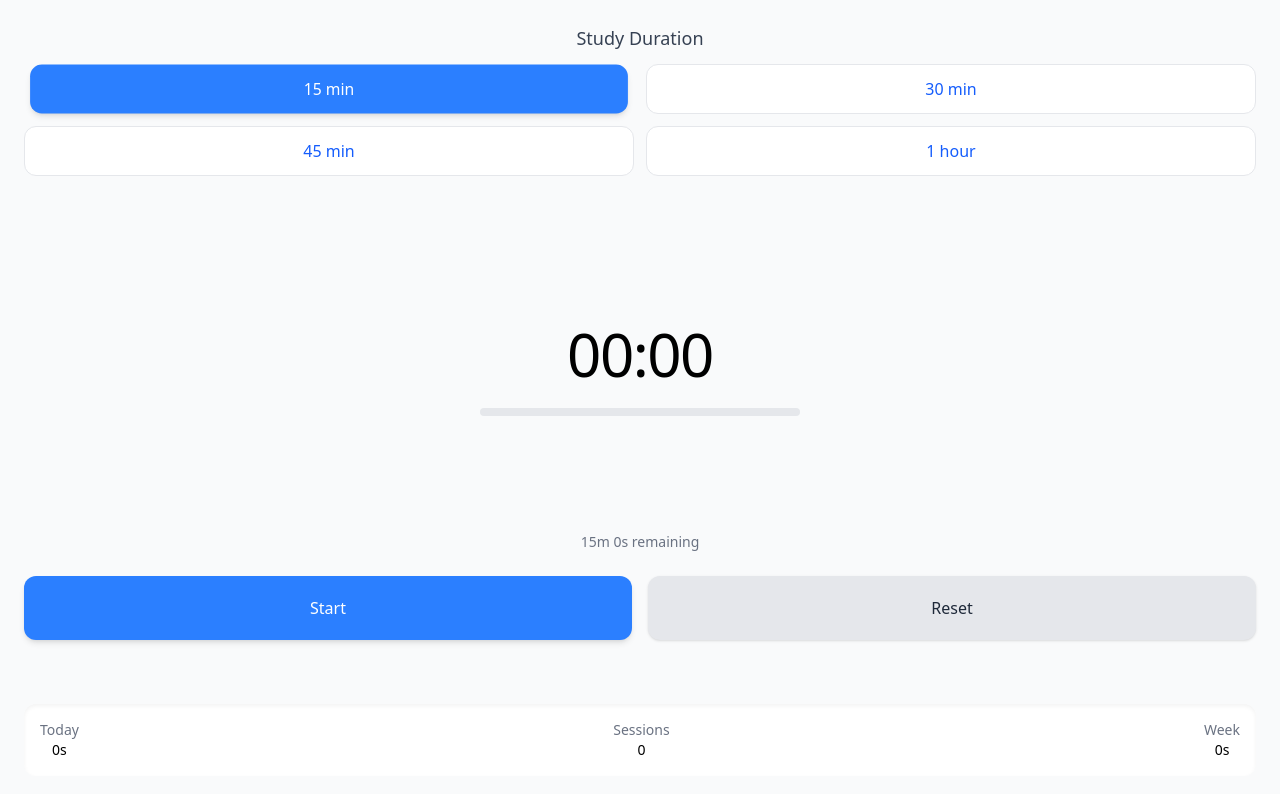
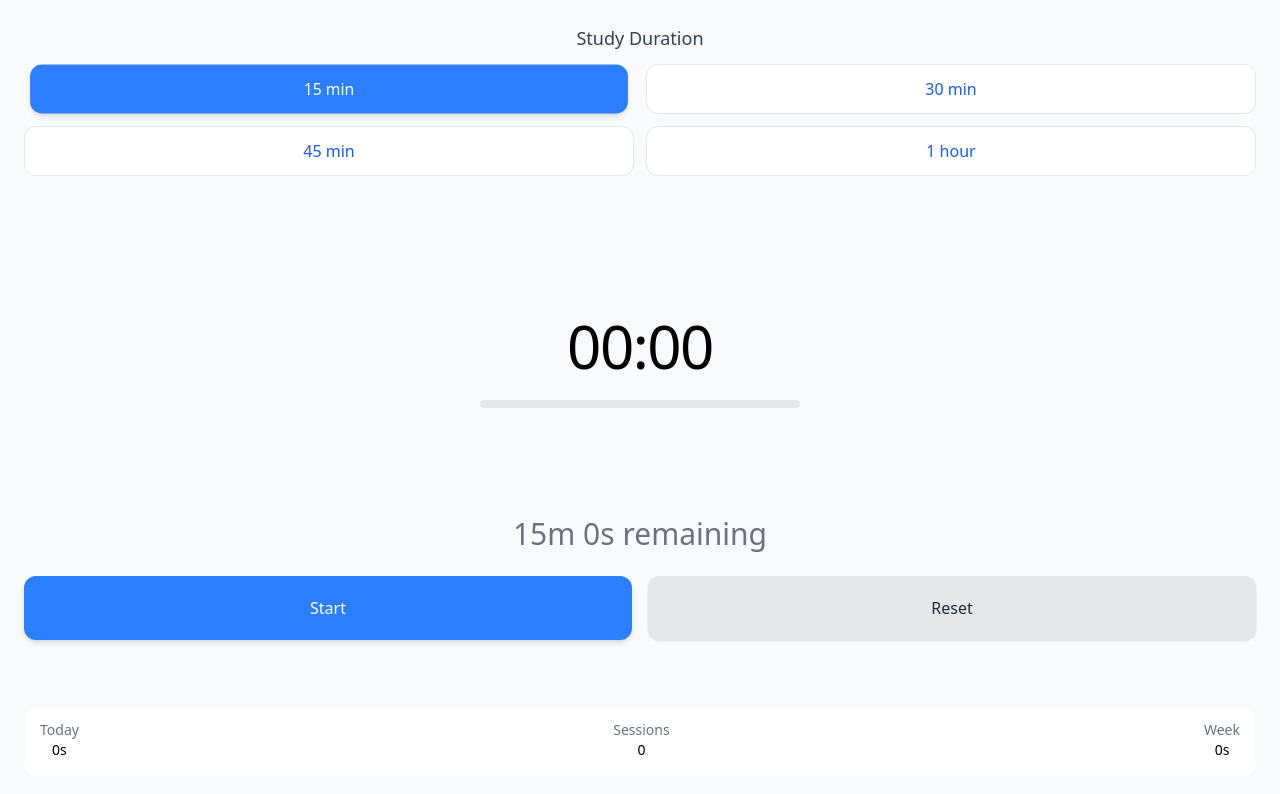
Before and after one commit to tiubarore/StudyTracker, a React (Vite) app: page / in a window 1280 px wide. Both pictures are taken after a click on the button "15 min". Shown: the top 794 px of the page. Built offline with nearby package versions, Linux system fonts and the light colour scheme.

Commit message:
edited style

```diff
--- a/src/components/Timer.jsx
+++ b/src/components/Timer.jsx
@@ -114,7 +114,9 @@ const Timer = () => {
       {/* Progress text - more subtle */}
       {targetTime > 0 && (
         <div className="text-center text-sm text-gray-500 mb-6">
-          <p>{formatTime(Math.max(0, targetTime - time))} remaining</p>
+          <p className="text-3xl">
+            {formatTime(Math.max(0, targetTime - time))} remaining
+          </p>
         </div>
       )}
 
```
